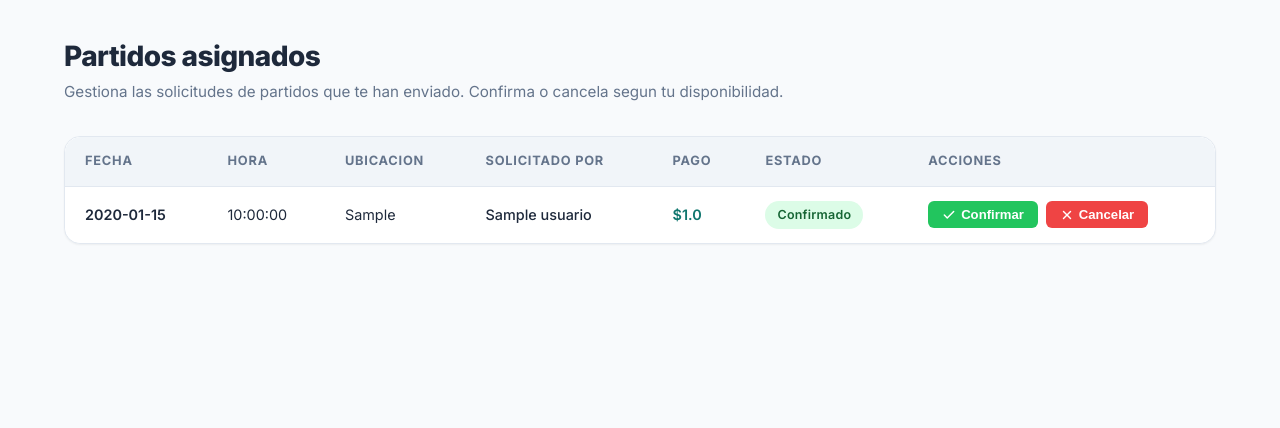
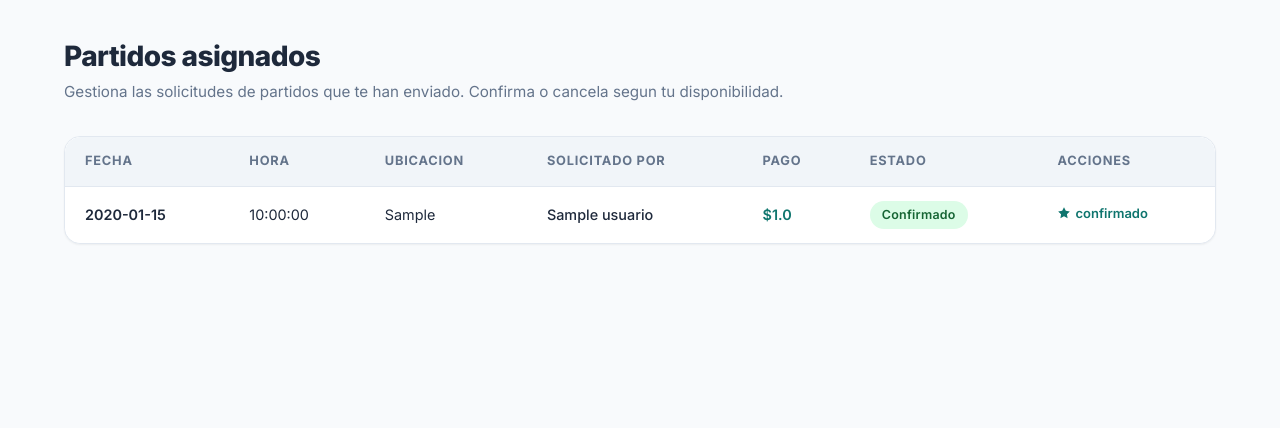
Before and after one commit to vanegas-27/Arma_tu_equipo, a Flask app: template app/templates/partidos_asignados.html in a window 1280 px wide. Shown: the part 65-493 px from the top of the page. Run offline with Flask 3, Linux system fonts and the light colour scheme; the template is opened without the code that fills it: values that come from a table or form of the project are taken from there, others are empty; tables that the repository leaves empty hold one stand-in row (values such as "Sample post").

Commit message:
Update: Se modifica el codigo para que los botones de comfirmar y cancelar se oculten al selecinar cualquiera

```diff
--- a/app/templates/partidos_asignados.html
+++ b/app/templates/partidos_asignados.html
@@ -50,6 +50,14 @@
                 {% endif %}
               </td>
               <td>
+                {% if partido.estado == 'confirmado' or partido.estado == 'cancelado' %}
+                  <span class="rated-badge">
+                    <svg xmlns="http://www.w3.org/2000/svg" viewBox="0 0 24 24" fill="currentColor">
+                        <path d="M12 2l3.09 6.26L22 9.27l-5 4.87 1.18 6.88L12 17.77l-6.18 3.25L7 14.14 2 9.27l6.91-1.01L12 2z"/>
+                    </svg>
+                    {{ partido.estado }}
+                  </span>
+                  {% else %}
                   <div class="action-buttons">
                     <form method="POST" action="{{ url_for('routes.actualizar_estado', partido_id=partido.id, nuevo_estado='confirmado') }}">
                       <button type="submit" class="btn btn-success btn-sm">
@@ -69,6 +77,7 @@
                       </button>
                     </form>
                   </div>
+                  {% endif %}
               </td>
             </tr>
             {% endfor %}
```
Lines whose indentation alone changed are shown as unchanged.
